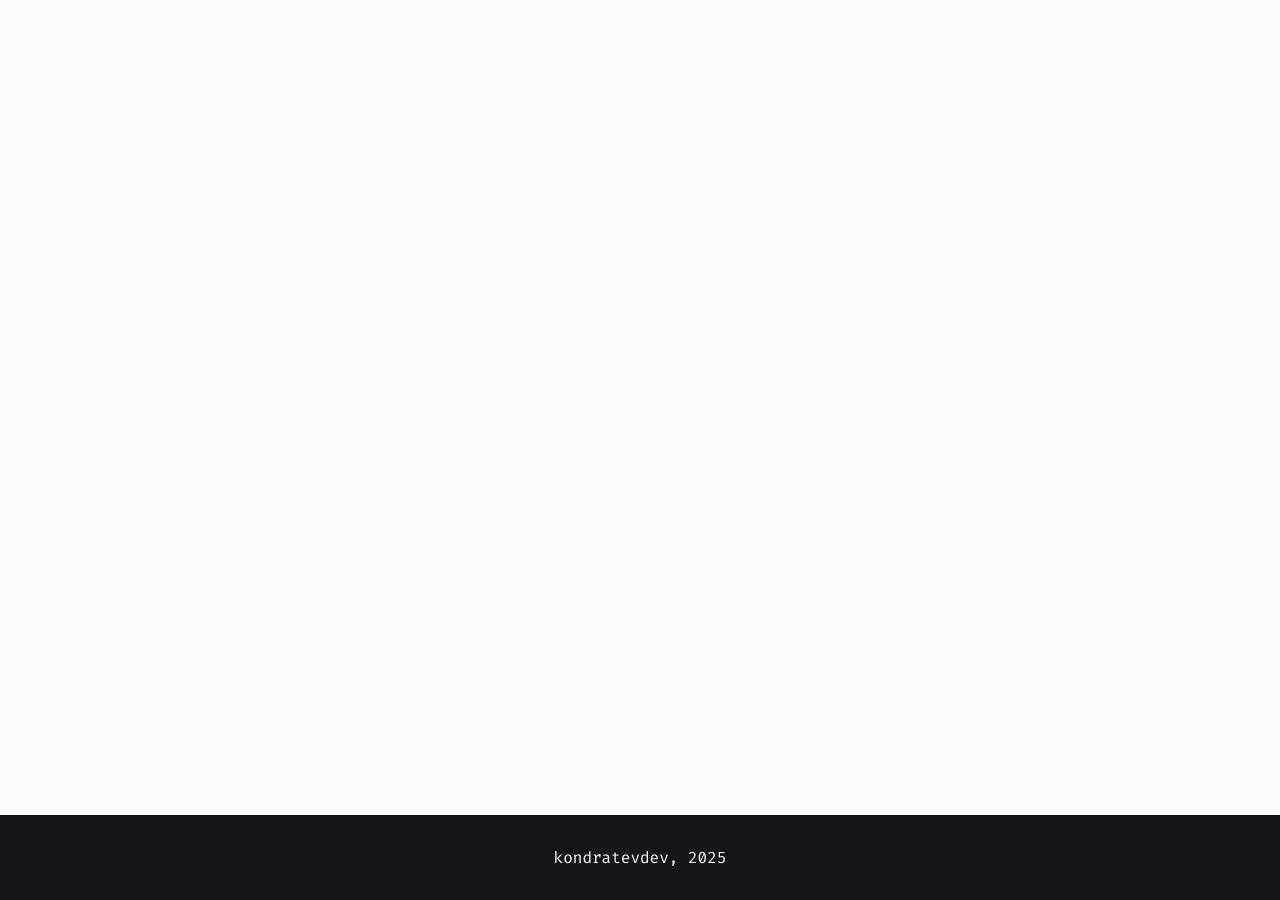
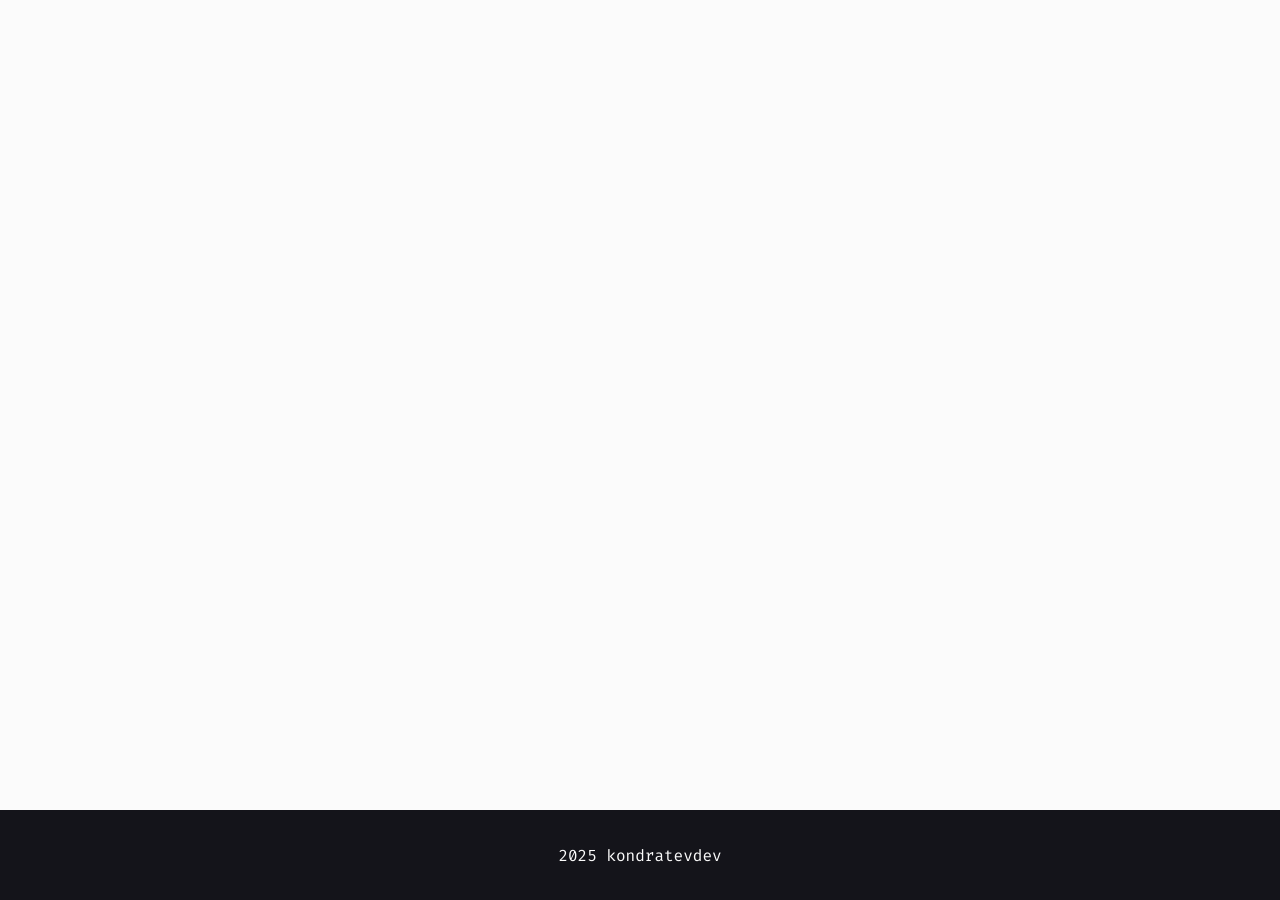
Before and after one commit to kondratevdev/kondratevdev.github.io, a Jekyll site: the page built from index.html, in a window 1280 px wide. Built offline with Jekyll 4.4.1, drawn with Linux system fonts in a browser that asks for light colours.

Commit message:
Adding 404 page

```diff
--- a/404.html
+++ b/404.html
@@ -1,5 +1,8 @@
 ---
 layout: default
 title: 404 - Page Not Found
-permalink: /404.html
+sitemap: false
 ---
+<div class="error">
+  <span class="error__message">404</span>
+</div>
--- a/_includes/favicons.html
+++ b/_includes/favicons.html
@@ -1,5 +1,5 @@
-<link rel="icon" type="image/png" href="{{ "/assets/favicons/favicon-96x96.png" | prepend: site.baseurl }}" sizes="96x96" />
-<link rel="icon" type="image/svg+xml" href="{{ "/assets/favicons/favicon.svg" | prepend: site.baseurl }}" />
-<link rel="shortcut icon" href="{{ "/assets/favicons/favicon.ico" | prepend: site.baseurl }}" />
-<link rel="apple-touch-icon" sizes="180x180" href="{{ "/assets/favicons/apple-touch-icon.png" | prepend: site.baseurl }}" />
-<link rel="manifest" href="{{ "/assets/favicons/site.webmanifest" | prepend: site.baseurl }}" />
+<link rel="icon" type="image/png" href="{{ "/assets/images/favicons/favicon-96x96.png" | prepend: site.baseurl }}" sizes="96x96" />
+<link rel="icon" type="image/svg+xml" href="{{ "/assets/images/favicons/favicon.svg" | prepend: site.baseurl }}" />
+<link rel="shortcut icon" href="{{ "/assets/images/favicons/favicon.ico" | prepend: site.baseurl }}" />
+<link rel="apple-touch-icon" sizes="180x180" href="{{ "/assets/images/favicons/apple-touch-icon.png" | prepend: site.baseurl }}" />
+<link rel="manifest" href="{{ "/assets/images/favicons/site.webmanifest" | prepend: site.baseurl }}" />
--- a/_includes/footer.html
+++ b/_includes/footer.html
@@ -1,3 +1,6 @@
 <footer class="footer">
-  kondratevdev, {{ 'now' | date: '%Y' }}
+  <p class="footer__text">
+    <span class="footer__year">{{ 'now' | date: '%Y' }}</span>
+    <span class="footer__author">kondratevdev</span>
+  </p>
 </footer>
--- a/_includes/head.html
+++ b/_includes/head.html
@@ -2,6 +2,8 @@
   <meta charset="utf-8">
   <meta http-equiv="X-UA-Compatible" content="IE=edge">
   <meta name="viewport" content="width=device-width, initial-scale=1">
+  <!-- Meta information -->
+  <title>{% if page.title %}{{ page.title }}{% else %}{{ site.title }}{% endif %}</title>
 
   <!-- Favicon -->
   {% include favicons.html %}
@@ -9,10 +11,10 @@
   <!-- Custom fonts -->
   <link rel="preconnect" href="https://fonts.googleapis.com">
   <link rel="preconnect" href="https://fonts.gstatic.com" crossorigin>
-  <link href="https://fonts.googleapis.com/css2?family=Fira+Code:wght@300..700&display=swap" rel="stylesheet">
+  <link href="https://fonts.googleapis.com/css2?family=Fira+Code:wght@400,700" rel="stylesheet">
 
   <!-- Custom style -->
-  <link rel="stylesheet" href="{{ " /css/main.css" | prepend: site.baseurl }}" />
+  <link rel="stylesheet" href="{{ "/assets/css/main.css" | prepend: site.baseurl }}" />
 
   <!-- Analytics -->
   {% include analytics.html %}
--- a/_layouts/default.html
+++ b/_layouts/default.html
@@ -1,12 +1,10 @@
 <!DOCTYPE html>
 <html>
   {% include head.html %}
-
   <body>
-    <main class="main-container">
+    <main class="main">
       {{ content }}
     </main>
-
     {% include footer.html %}
   </body>
 </html>
--- /dev/null
+++ b/assets/css/main.css
@@ -0,0 +1,51 @@
+* {
+  margin: 0;
+  padding: 0;
+}
+
+:root {
+  --black-color: #14141A;
+  --white-color: #FBFBFB;
+}
+
+body {
+  color: var(--black-color);
+  background-color: var(--white-color);
+  font-family: "Fira Code", monospace;
+  font-optical-sizing: auto;
+  font-weight: 400;
+  font-style: normal;
+  display: flex;
+  flex-direction: column;
+  min-height: 100vh;
+}
+
+.main {
+  flex: 1;
+  box-sizing: border-box;
+}
+
+/* 404 */
+.error {
+  min-height: calc(100vh - 90px);;
+  display: flex;
+  align-items: center;
+  justify-content: center;
+}
+
+.error__message {
+  font-size: 160px;
+  font-weight: 700;
+  color: var(--black-color);
+}
+
+/* Footer */
+.footer {
+  background-color: var(--black-color);
+  width: 100%;
+  height: 90px;
+  color: var(--white-color);
+  display: flex;
+  align-items: center;
+  justify-content: center;
+}
--- a/css/main.css
+++ /dev/null
@@ -1,32 +0,0 @@
-:root {
-  --color-primary: #14141A;
-  --color-secondary: #FBFBFB;
-}
-
-* {
-    margin: 0;
-    padding: 0;
-    box-sizing: border-box;
-}
-
-body {
-    font-family: 'Fira Code', monospace;
-    background-color: var(--color-secondary);
-    min-height: 100vh;
-    display: flex;
-    flex-direction: column;
-    justify-content: space-between;
-    align-items: center;
-    gap: 120px;
-}
-
-/* Footer */
-.footer {
-    background-color: var(--color-primary);
-    color: var(--color-secondary);
-    width: 100%;
-    padding: 32px 0;
-    text-align: center;
-    font-weight: 400;
-    font-size: 16px;
-}
--- a/index.html
+++ b/index.html
@@ -1,5 +1,4 @@
 ---
 layout: default
 title: Alexander Kondratev
-permalink: /
 ---
```
Also changed, not shown: assets/images/favicons/apple-touch-icon.png (renamed from assets/favicons/apple-touch-icon.png), assets/images/favicons/favicon-96x96.png (renamed from assets/favicons/favicon-96x96.png), assets/images/favicons/favicon.ico (renamed from assets/favicons/favicon.ico), assets/images/favicons/favicon.svg (renamed from assets/favicons/favicon.svg), assets/images/favicons/site.webmanifest (renamed from assets/favicons/site.webmanifest), assets/images/favicons/web-app-manifest-192x192.png (renamed from assets/favicons/web-app-manifest-192x192.png), assets/images/favicons/web-app-manifest-512x512.png (renamed from assets/favicons/web-app-manifest-512x512.png).
